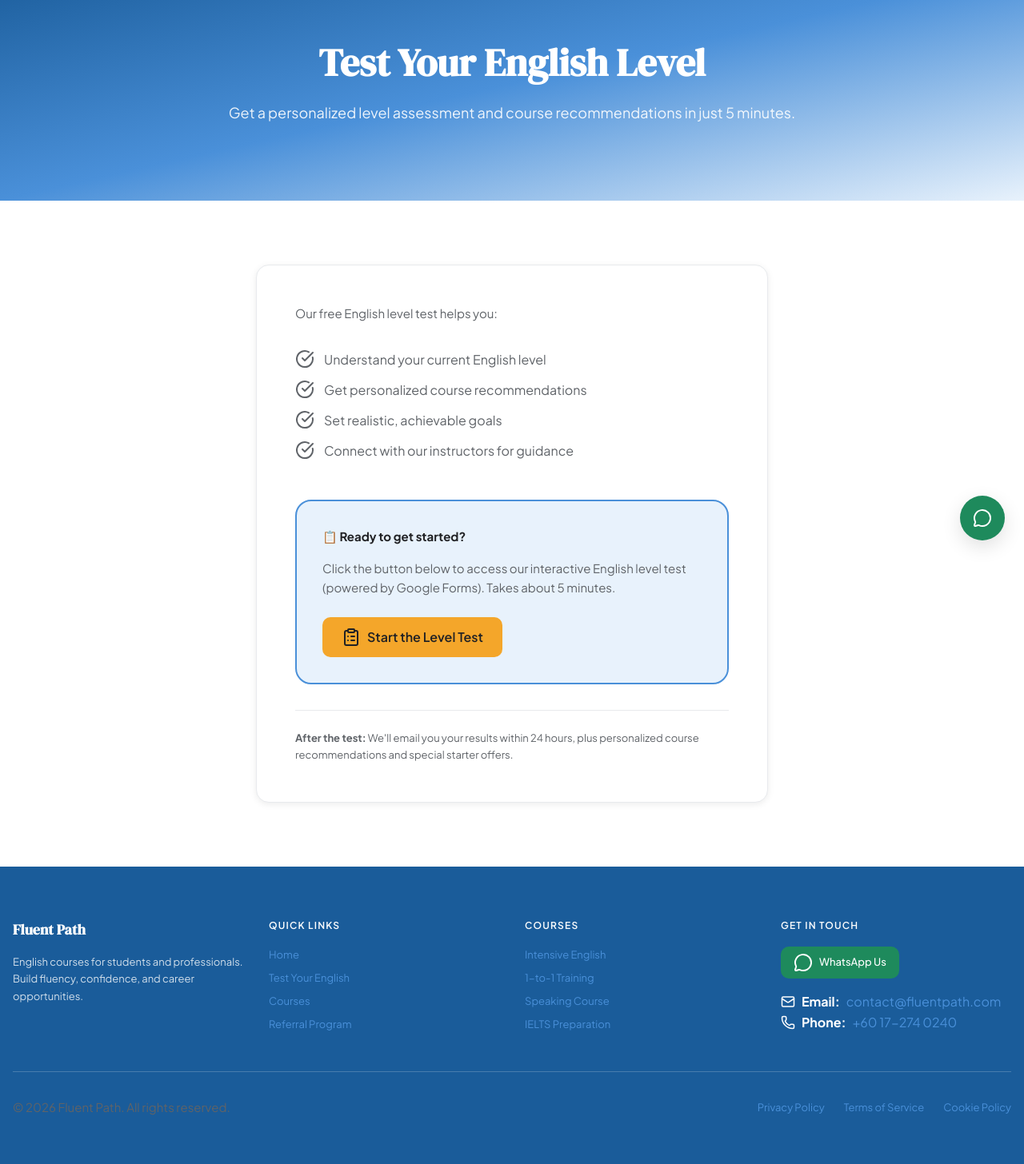
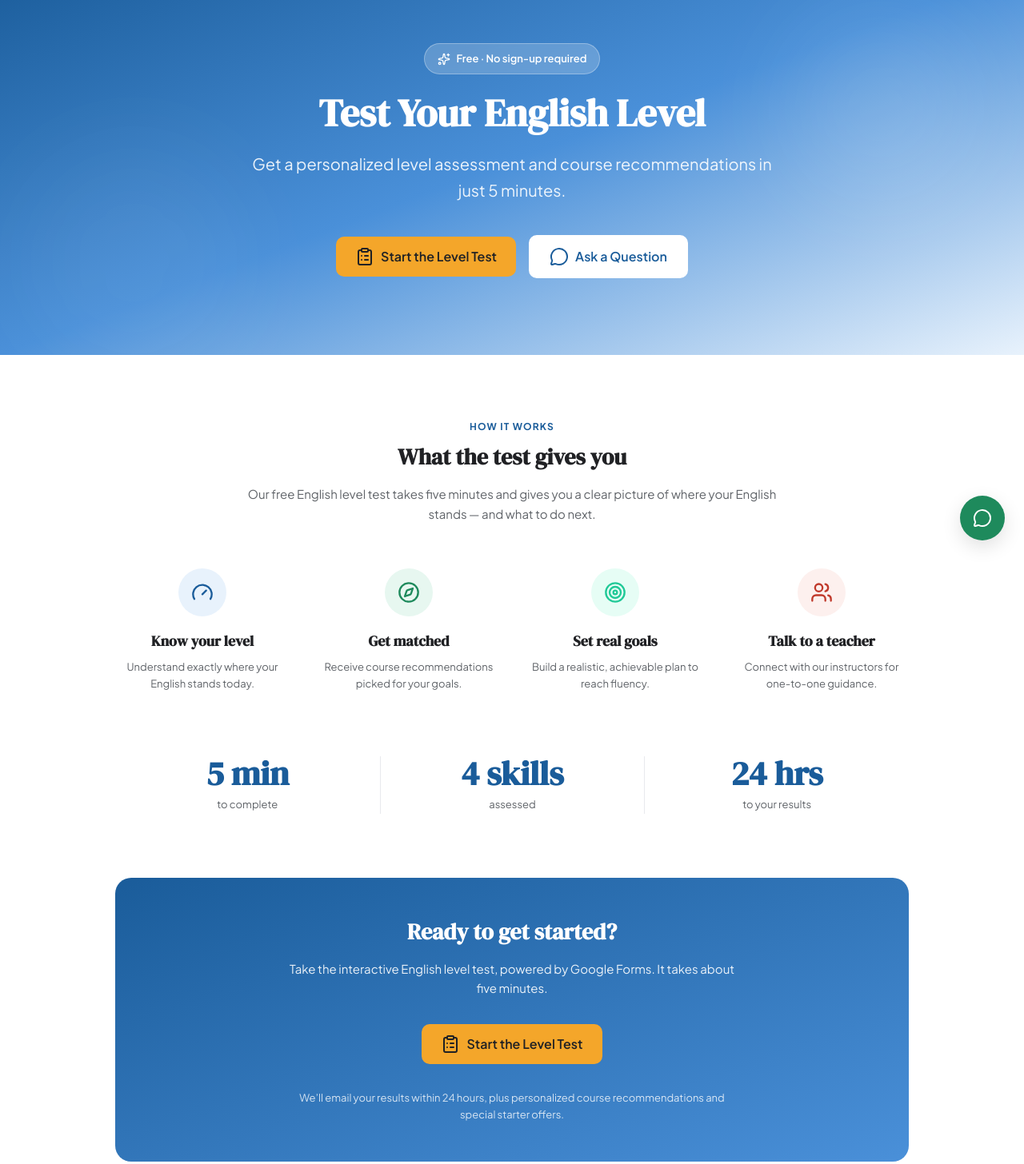
Before and after one commit to osama-eldrieny/english-course-website, a website: page test-your-english.html in a window 1280 px wide. Shown: the part 100-1556 px from the top of the page at 80% size. Drawn offline with nearby package versions, Linux system fonts and the light colour scheme.

Commit message:
Apply Pointer feedback: courses imagery, footer sizing, level-test layout
courses/index.html
- Replace the four empty gradient placeholder blocks with Unsplash photos,
  reusing the same image per course as the home page cards
- Speaking Course copy: "know the language, know the grammar but can't speak well"

assets/partials/footer.html
- Increase font sizes one step: body/links 13px -> 15px, column headings
  12px -> 13px, bottom bar 13px -> 15px
- Fix invalid markup in the contact block: <div> elements were nested inside a
  <p>, which browsers auto-close, so its text classes never applied

test-your-english.html
- Drop the card-soft wrapper; rebuild as open page layout with a section
  heading, 4-across benefits, an open stats band, and a gradient CTA panel
- Add hero CTAs and widen the container

assets/js/main.js
- Anchor scrolling uses window.scrollTo with a header offset instead of
  scrollIntoView, and no longer hijacks bare "#" links

Co-Authored-By: Claude Opus 5 <noreply@anthropic.com>

```diff
--- a/assets/js/main.js
+++ b/assets/js/main.js
@@ -25,10 +25,17 @@ document.addEventListener('includesLoaded', () => {
 // ─ Smooth scroll for anchor links ─
 document.querySelectorAll('a[href^="#"]').forEach(anchor => {
   anchor.addEventListener('click', function(e) {
+    const href = this.getAttribute('href');
+    if (href === '#') return;
+
+    const target = document.querySelector(href);
+    if (!target) return;
+
     e.preventDefault();
-    const target = document.querySelector(this.getAttribute('href'));
-    if (target) {
-      target.scrollIntoView({ behavior: 'smooth' });
-    }
+    // Offset by the sticky header so the target isn't hidden behind it
+    const offset = 96;
+    const top = target.getBoundingClientRect().top + window.scrollY - offset;
+    window.scrollTo({ top: Math.max(top, 0), behavior: 'smooth' });
+    history.replaceState(null, '', href);
   });
 });
--- a/assets/partials/footer.html
+++ b/assets/partials/footer.html
@@ -4,13 +4,13 @@
       <!-- Brand -->
       <div>
         <h3 class="text-xl font-bold font-serif mb-4">Fluent Path</h3>
-        <p class="text-white/80 text-sm">English courses for students and professionals. Build fluency, confidence, and career opportunities.</p>
+        <p class="text-white/80 text-base">English courses for students and professionals. Build fluency, confidence, and career opportunities.</p>
       </div>
 
       <!-- Quick Links -->
       <div>
-        <h4 class="font-semibold mb-4 uppercase text-xs tracking-widest">Quick Links</h4>
-        <ul class="space-y-2 text-sm text-white">
+        <h4 class="font-semibold mb-4 uppercase text-sm tracking-widest">Quick Links</h4>
+        <ul class="space-y-2 text-base text-white">
           <li><a href="/" class="hover:text-white transition-colors">Home</a></li>
           <li><a href="/test-your-english.html" class="hover:text-white transition-colors">Test Your English</a></li>
           <li><a href="/courses/" class="hover:text-white transition-colors">Courses</a></li>
@@ -20,8 +20,8 @@
 
       <!-- Course Links -->
       <div>
-        <h4 class="font-semibold mb-4 uppercase text-xs tracking-widest">Courses</h4>
-        <ul class="space-y-2 text-sm text-white/80">
+        <h4 class="font-semibold mb-4 uppercase text-sm tracking-widest">Courses</h4>
+        <ul class="space-y-2 text-base text-white/80">
           <li><a href="/courses/intensive-english.html" class="hover:text-white transition-colors">Intensive English</a></li>
           <li><a href="/courses/one-to-one/" class="hover:text-white transition-colors">1-to-1 Training</a></li>
           <li><a href="/courses/speaking.html" class="hover:text-white transition-colors">Speaking Course</a></li>
@@ -31,20 +31,20 @@
 
       <!-- Contact & Social -->
       <div>
-        <h4 class="font-semibold mb-4 uppercase text-xs tracking-widest">Get In Touch</h4>
-        <a href="https://wa.me/60172740240?text=Hi%2C%20I%20would%20like%20to%20know%20more%20about%20Fluent%20Path%20courses" target="_blank" class="inline-flex items-center gap-2 bg-success-green px-4 py-2 rounded-sm hover:bg-opacity-90 text-white font-medium text-sm mb-4">
+        <h4 class="font-semibold mb-4 uppercase text-sm tracking-widest">Get In Touch</h4>
+        <a href="https://wa.me/60172740240?text=Hi%2C%20I%20would%20like%20to%20know%20more%20about%20Fluent%20Path%20courses" target="_blank" class="inline-flex items-center gap-2 bg-success-green px-4 py-2 rounded-sm hover:bg-opacity-90 text-white font-medium text-base mb-4">
           <i data-lucide="message-circle"></i>
           WhatsApp Us
         </a>
-        <p class="text-white/80 text-sm space-y-2">
+        <div class="text-white/80 text-base space-y-2">
           <div class="flex items-center gap-2"><i data-lucide="mail" style="color: white; width: 18px; height: 18px;"></i><strong>Email:</strong> <a href="mailto:contact@fluentpath.com" class="hover:text-white transition-colors">contact@fluentpath.com</a></div>
           <div class="flex items-center gap-2"><i data-lucide="phone" style="color: white; width: 18px; height: 18px;"></i><strong>Phone:</strong> <a href="tel:+60172740240" class="hover:text-white transition-colors">+60 17-274 0240</a></div>
-        </p>
+        </div>
       </div>
     </div>
 
     <!-- Bottom Bar -->
-    <div class="border-t border-white/20 pt-8 flex flex-col md:flex-row justify-between items-center gap-4 text-sm text-white/70">
+    <div class="border-t border-white/20 pt-8 flex flex-col md:flex-row justify-between items-center gap-4 text-base text-white/70">
       <p>&copy; 2026 Fluent Path. All rights reserved.</p>
       <div class="flex gap-6">
         <a href="#" class="hover:text-white transition-colors">Privacy Policy</a>
--- a/test-your-english.html
+++ b/test-your-english.html
@@ -12,49 +12,104 @@
 <body>
   <div data-include="/assets/partials/header.html"></div>
 
-  <section class="bg-gradient-to-br from-primary-blue via-primary-blue-mid to-primary-blue-light text-white py-16 md:py-24 px-4">
-    <div class="container-max text-center">
+  <section class="relative overflow-hidden bg-gradient-to-br from-primary-blue via-primary-blue-mid to-primary-blue-light text-white py-16 md:py-24 px-4">
+    <!-- Decorative blob accents -->
+    <div class="absolute top-10 right-10 w-64 h-64 bg-white/10 rounded-full blur-3xl animate-blob" aria-hidden="true"></div>
+    <div class="absolute -bottom-10 left-5 w-72 h-72 bg-white/5 rounded-full blur-3xl animate-blob" style="animation-delay: 2s" aria-hidden="true"></div>
+
+    <div class="container-max relative z-10 text-center">
+      <div class="inline-flex items-center gap-2 bg-white/20 backdrop-blur-sm border border-white/30 rounded-full px-4 py-2 mb-6 text-sm font-semibold">
+        <i data-lucide="sparkles" style="width: 16px; height: 16px;"></i>
+        Free · No sign-up required
+      </div>
       <h1 class="text-4xl md:text-5xl font-serif font-bold mb-6">Test Your English Level</h1>
-      <p class="text-xl text-white/90">Get a personalized level assessment and course recommendations in just 5 minutes.</p>
+      <p class="text-2xl text-white/90 max-w-2xl mx-auto mb-10">Get a personalized level assessment and course recommendations in just 5 minutes.</p>
+
+      <div class="flex flex-col sm:flex-row gap-4 justify-center items-center">
+        <a href="#start-test" class="btn-primary inline-flex items-center gap-2">
+          <i data-lucide="clipboard-list"></i>
+          Start the Level Test
+        </a>
+        <a href="https://wa.me/60172740240?text=Hi%2C%20I%20have%20a%20question%20about%20the%20English%20level%20test" target="_blank" rel="noopener" class="btn-white inline-flex items-center gap-2">
+          <i data-lucide="message-circle"></i>
+          Ask a Question
+        </a>
+      </div>
     </div>
   </section>
 
   <section class="section-pad bg-white">
-    <div class="container-max px-4 max-w-2xl">
-      <div class="card-soft p-8 md:p-12">
-        <p class="text-gray-600-custom mb-8">Our free English level test helps you:</p>
-        <ul class="space-y-3 text-gray-600-custom mb-12">
-          <li class="flex items-start gap-3">
-            <i data-lucide="check-circle"></i>
-            <span>Understand your current English level</span>
-          </li>
-          <li class="flex items-start gap-3">
-            <i data-lucide="check-circle"></i>
-            <span>Get personalized course recommendations</span>
-          </li>
-          <li class="flex items-start gap-3">
-            <i data-lucide="check-circle"></i>
-            <span>Set realistic, achievable goals</span>
-          </li>
-          <li class="flex items-start gap-3">
-            <i data-lucide="check-circle"></i>
-            <span>Connect with our instructors for guidance</span>
-          </li>
-        </ul>
+    <div class="container-max px-4 max-w-5xl">
 
-        <div class="bg-primary-blue-light border-2 border-primary-blue-mid rounded-lg p-8 mb-8">
-          <p class="font-bold text-gray-900-custom mb-4">📋 Ready to get started?</p>
-          <p class="text-gray-600-custom mb-6">Click the button below to access our interactive English level test (powered by Google Forms). Takes about 5 minutes.</p>
-          <a href="https://docs.google.com/forms/d/e/1FAIpQLSc0Fx_placeholder/viewform" target="_blank" class="btn-primary inline-flex items-center gap-2 justify-center w-full md:w-auto">
-            <i data-lucide="clipboard-list"></i>
-            Start the Level Test
-          </a>
+      <!-- Section intro -->
+      <div class="text-center mb-14">
+        <p class="section-label">How it works</p>
+        <h2>What the test gives you</h2>
+        <p class="max-w-2xl mx-auto mt-4">Our free English level test takes five minutes and gives you a clear picture of where your English stands — and what to do next.</p>
+      </div>
+
+      <!-- Benefits -->
+      <div class="grid grid-cols-1 sm:grid-cols-2 lg:grid-cols-4 gap-10 mb-20">
+        <div class="text-center">
+          <div class="mx-auto mb-4 w-fit p-4 bg-primary-blue-light rounded-full">
+            <i data-lucide="gauge" style="color: #1a5c9a; width: 28px; height: 28px;"></i>
+          </div>
+          <h3 class="mb-2">Know your level</h3>
+          <p class="text-sm">Understand exactly where your English stands today.</p>
         </div>
 
-        <p class="text-sm text-gray-600-custom border-t border-gray-200-custom pt-6">
-          <strong>After the test:</strong> We'll email you your results within 24 hours, plus personalized course recommendations and special starter offers.
-        </p>
+        <div class="text-center">
+          <div class="mx-auto mb-4 w-fit p-4 bg-success-green-light rounded-full">
+            <i data-lucide="compass" style="color: #1e8a5c; width: 28px; height: 28px;"></i>
+          </div>
+          <h3 class="mb-2">Get matched</h3>
+          <p class="text-sm">Receive course recommendations picked for your goals.</p>
+        </div>
+
+        <div class="text-center">
+          <div class="mx-auto mb-4 w-fit p-4 bg-accent-teal-light rounded-full">
+            <i data-lucide="target" style="color: #20c997; width: 28px; height: 28px;"></i>
+          </div>
+          <h3 class="mb-2">Set real goals</h3>
+          <p class="text-sm">Build a realistic, achievable plan to reach fluency.</p>
+        </div>
+
+        <div class="text-center">
+          <div class="mx-auto mb-4 w-fit p-4 bg-error-red-light rounded-full">
+            <i data-lucide="users" style="color: #c0392b; width: 28px; height: 28px;"></i>
+          </div>
+          <h3 class="mb-2">Talk to a teacher</h3>
+          <p class="text-sm">Connect with our instructors for one-to-one guidance.</p>
+        </div>
       </div>
+
+      <!-- Stats band -->
+      <div class="grid grid-cols-1 sm:grid-cols-3 gap-10 sm:gap-0 sm:divide-x sm:divide-gray-200-custom text-center mb-20">
+        <div class="px-6">
+          <p class="font-serif text-4xl font-bold text-primary-blue leading-none mb-2">5 min</p>
+          <p class="text-sm">to complete</p>
+        </div>
+        <div class="px-6">
+          <p class="font-serif text-4xl font-bold text-primary-blue leading-none mb-2">4 skills</p>
+          <p class="text-sm">assessed</p>
+        </div>
+        <div class="px-6">
+          <p class="font-serif text-4xl font-bold text-primary-blue leading-none mb-2">24 hrs</p>
+          <p class="text-sm">to your results</p>
+        </div>
+      </div>
+
+      <!-- Primary CTA -->
+      <div id="start-test" class="scroll-mt-24 rounded-lg bg-gradient-to-br from-primary-blue to-primary-blue-mid text-white text-center px-6 py-12 md:px-12">
+        <h2 class="text-white mb-4">Ready to get started?</h2>
+        <p class="text-white/90 max-w-xl mx-auto mb-8">Take the interactive English level test, powered by Google Forms. It takes about five minutes.</p>
+        <a href="https://docs.google.com/forms/d/e/1FAIpQLSc0Fx_placeholder/viewform" target="_blank" rel="noopener" class="btn-primary inline-flex items-center gap-2 justify-center">
+          <i data-lucide="clipboard-list"></i>
+          Start the Level Test
+        </a>
+        <p class="text-sm text-white/80 max-w-xl mx-auto mt-8">We’ll email your results within 24 hours, plus personalized course recommendations and special starter offers.</p>
+      </div>
+
     </div>
   </section>
 
```
Also changed, not shown: courses/index.html (+17 -5 lines), assets/css/output.css.
